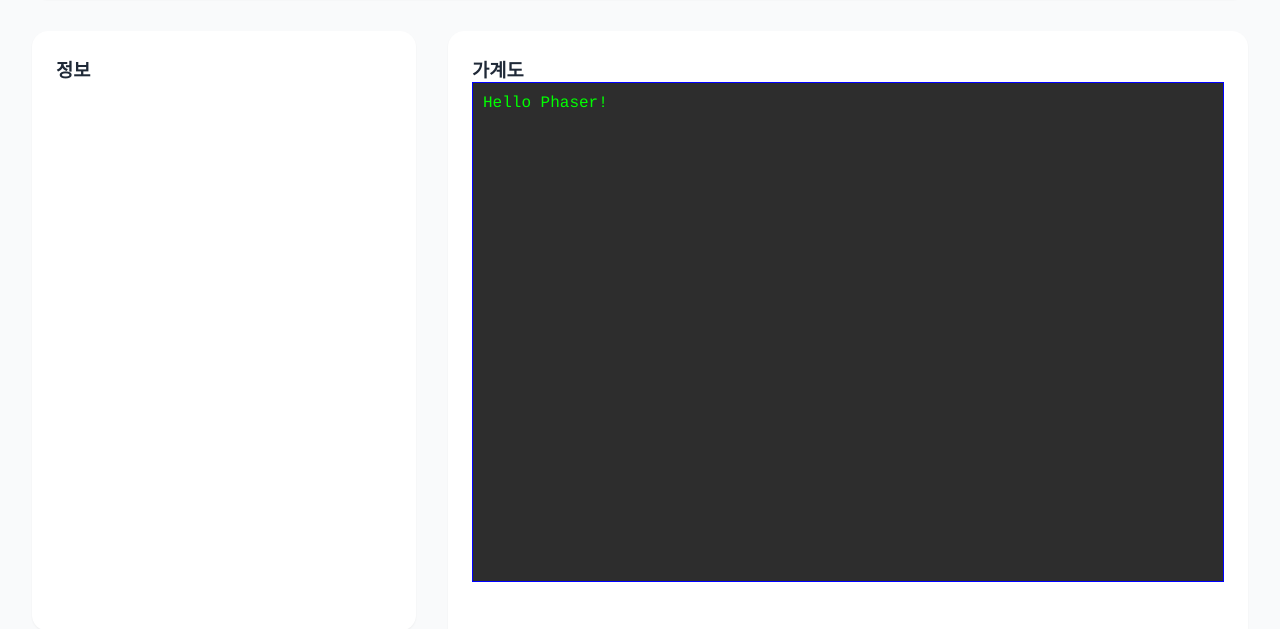
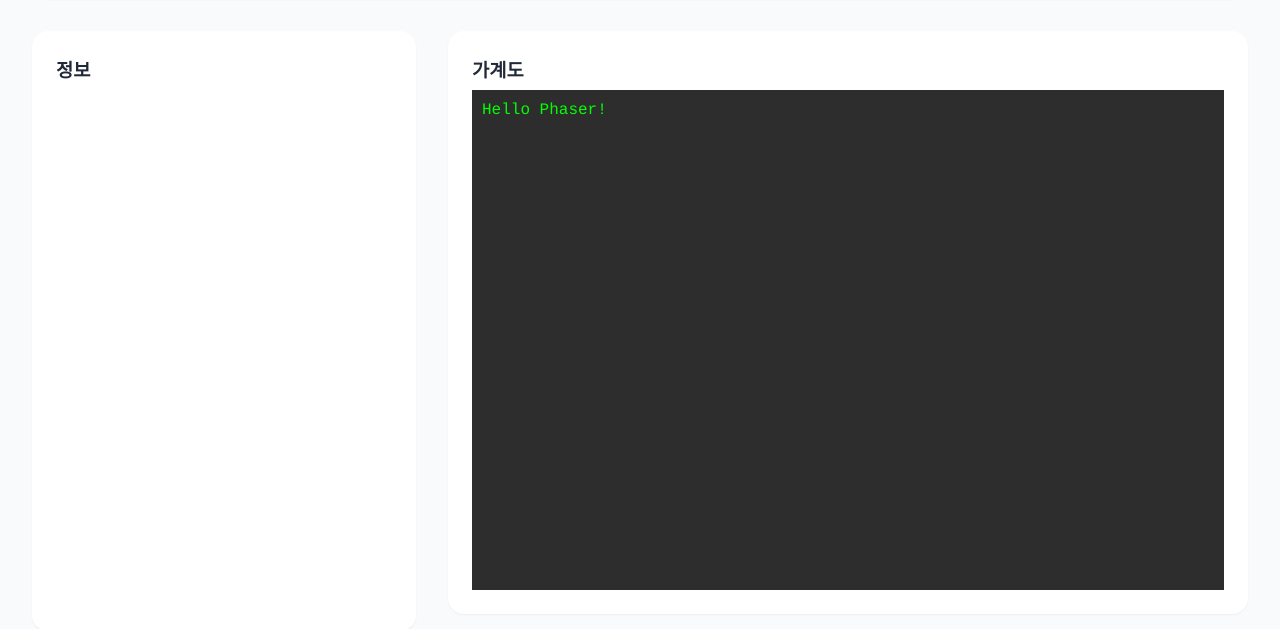
Before and after one commit to DeveloperDungeon/reptile-world, a Next.js app: page /details in a window 1280 px wide. Shown: the part 565-1194 px from the top of the page. Built offline with nearby package versions, Linux system fonts and the light colour scheme.

Commit message:
Wrap family tree module

```diff
--- a/src/app/details/Content.module.css
+++ b/src/app/details/Content.module.css
@@ -1,4 +1,3 @@
-.Content {
-  /* TODO(현이): Remove hardcoded height after implementation. */
-  height: 800px;
+.FamilyTreeWrapper {
+  margin-top: 8px;
 }
--- a/src/app/details/Content.tsx
+++ b/src/app/details/Content.tsx
@@ -4,8 +4,10 @@ import FamilyTree from './FamilyTree';
 
 export default function Content() {
   return (
-    <Module className={styles.Content} title="가계도">
-      <FamilyTree />
+    <Module title="가계도">
+      <div className={styles.FamilyTreeWrapper}>
+        <FamilyTree />
+      </div>
     </Module>
   );
 }
--- a/src/app/details/FamilyTree.tsx
+++ b/src/app/details/FamilyTree.tsx
@@ -114,7 +114,7 @@ export default function FamilyTree() {
     <div
       id='phaser-container'
       ref={parentRef}
-      style={{ width: '100%', height: '500px', overflow: 'hidden', border: '1px solid blue' }}
+      style={{ width: '100%', height: '500px', overflow: 'hidden' }}
     >
       <canvas ref={canvasRef} />
     </div>
```
